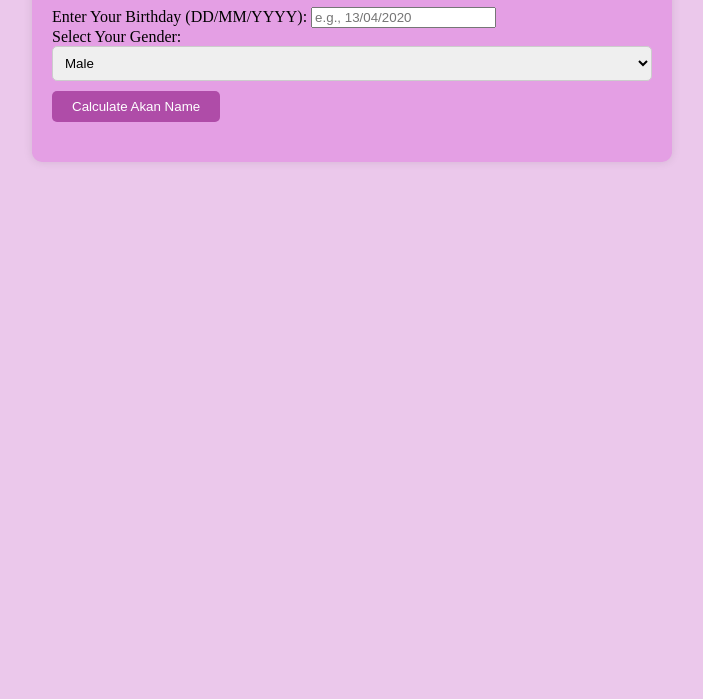
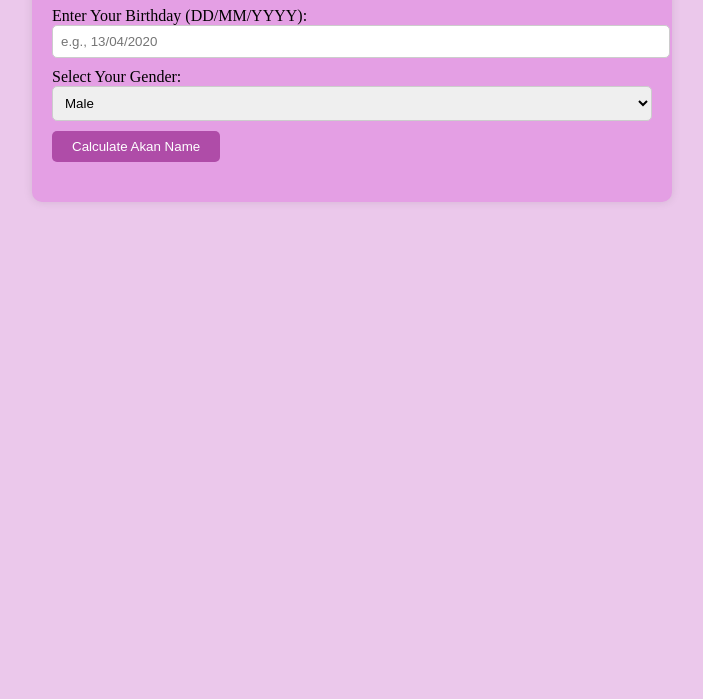
Before and after one commit to Chastyne/akan-name-calculator, a plain HTML site: page index.html in a window 1280 px wide. Shown: the part 101-800 px from the top of the page, without its empty margins (288-991 px from the left). Drawn offline with Linux system fonts and the light colour scheme.

Commit message:
Style for birthday input

```diff
--- a/css/styles.css
+++ b/css/styles.css
@@ -13,7 +13,13 @@ body {
 form {
     margin-bottom: 20px;
 }
-input[type="date"],
+input{
+    width: 100%;
+    padding: 8px;
+    margin-bottom: 10px;
+    border: 1px solid #ccc;
+    border-radius: 5px;
+}
 select {
     width: 100%;
     padding: 8px;
```
